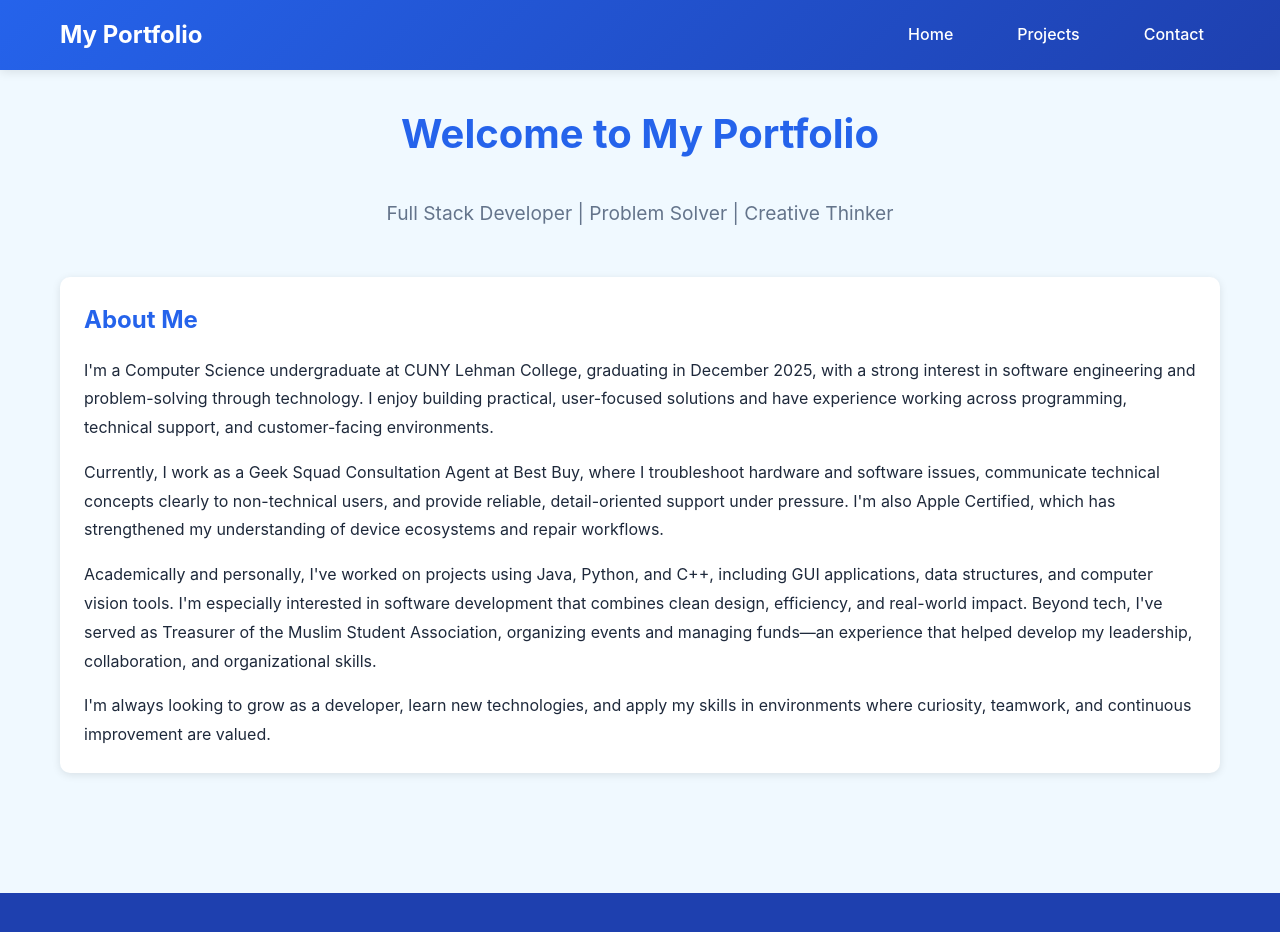
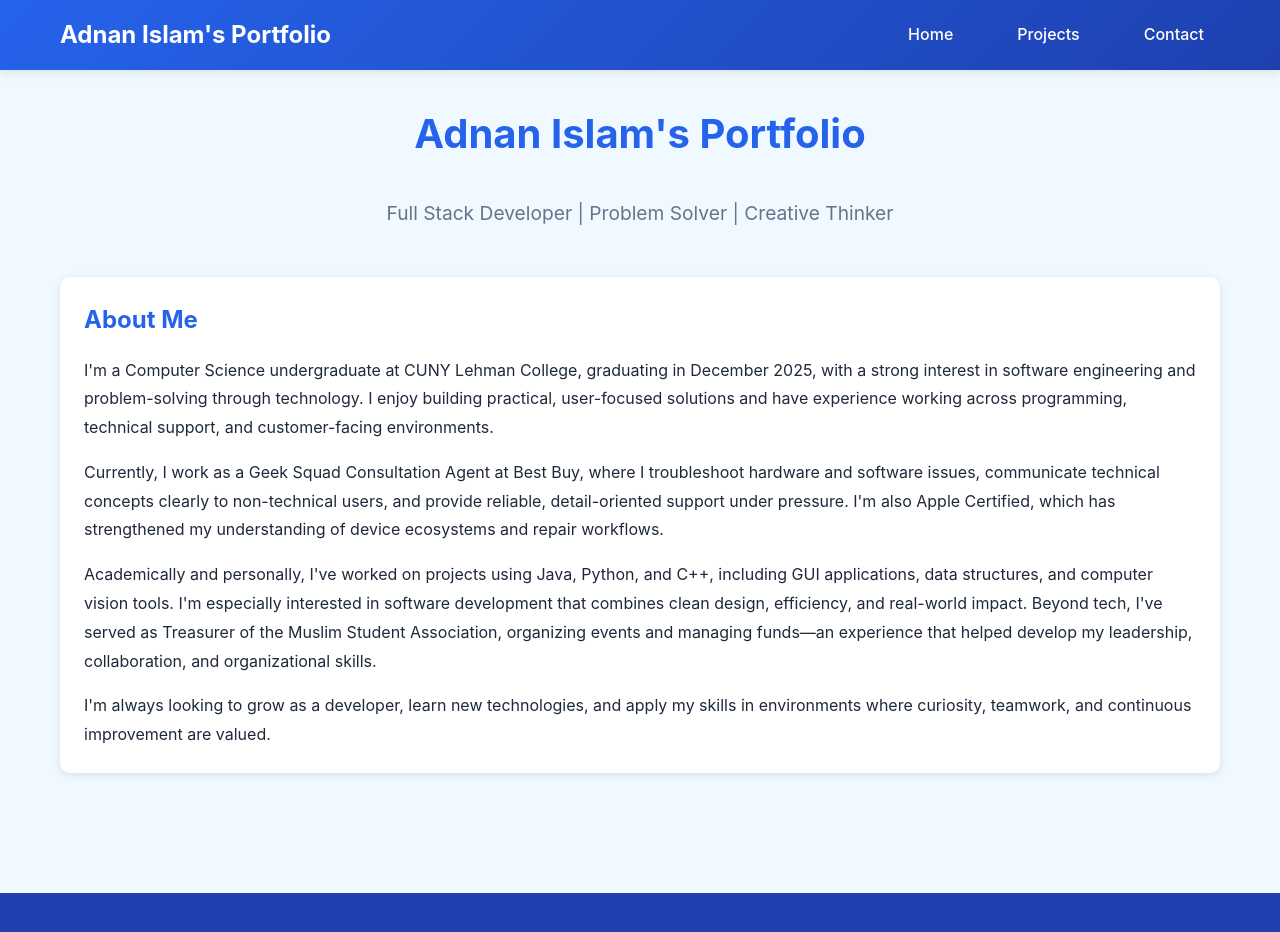
Before and after one commit to adnanislamdev/Portfoliov2, a Next.js app: page / in a window 1280 px wide. Shown: the top 932 px of the page. Built offline with nearby package versions, Linux system fonts and the light colour scheme.

Commit message:
Update Name

```diff
--- a/components/Layout.js
+++ b/components/Layout.js
@@ -6,7 +6,7 @@ export default function Layout({ children }) {
       <nav>
         <div className="container">
           <Link href="/" className="nav-logo">
-            My Portfolio
+            Adnan Islam's Portfolio
           </Link>
           <ul className="nav-links">
             <li>
--- a/pages/index.js
+++ b/pages/index.js
@@ -13,7 +13,7 @@ export default function Home() {
       <div className="page-container">
         <div className="container">
           <section className="hero">
-            <h1 className="page-title">Welcome to My Portfolio</h1>
+            <h1 className="page-title">Adnan Islam's Portfolio</h1>
             <p style={{ fontSize: '1.2rem', textAlign: 'center', color: 'var(--text-light)', marginBottom: '3rem' }}>
               Full Stack Developer | Problem Solver | Creative Thinker
             </p>
```
